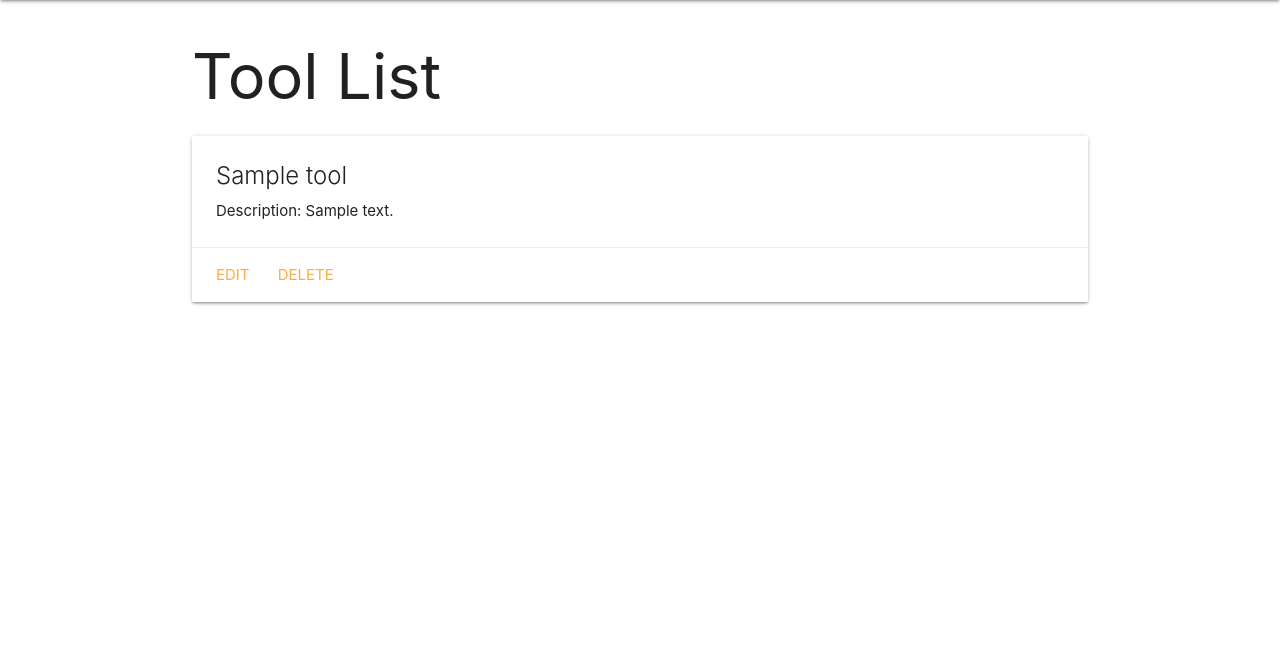
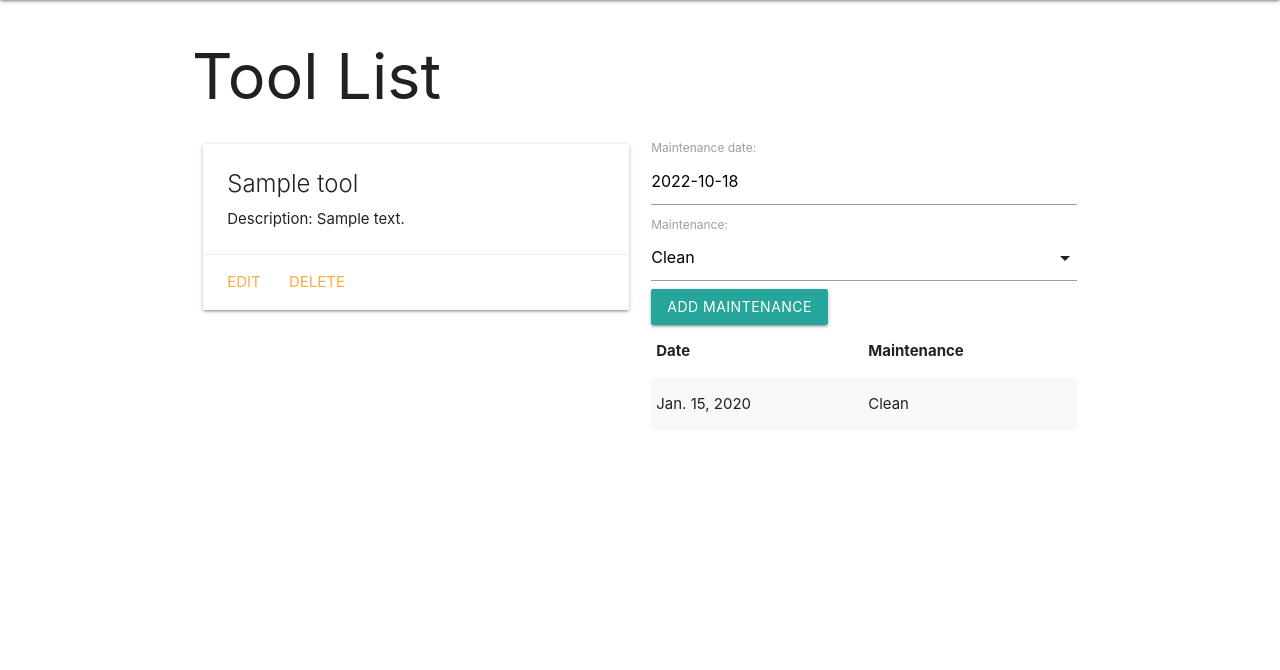
Before and after one commit to npsaunders/toolcollection, a Django app: page /tools/1/ in a window 1280 px wide. Shown: the part 64-734 px from the top of the page. Run offline with Django 4.2, Linux system fonts and the light colour scheme; tables that the repository leaves empty hold one stand-in row (values such as "Sample post").

Commit message:
added one to many model

```diff
--- a/main_app/admin.py
+++ b/main_app/admin.py
@@ -1,5 +1,6 @@
 from django.contrib import admin
 
-from .models import Tool
+from .models import Maintenance, Tool
 
 admin.site.register(Tool)
+admin.site.register(Maintenance)
--- /dev/null
+++ b/main_app/forms.py
@@ -0,0 +1,9 @@
+from django.forms import ModelForm
+
+from .models import Maintenance
+
+
+class MaintenanceForm(ModelForm):
+  class Meta:
+    model = Maintenance
+    fields = ['date', 'maintenance']
--- a/main_app/models.py
+++ b/main_app/models.py
@@ -1,5 +1,11 @@
 from django.db import models
 from django.urls import reverse
+
+PM = (
+  ("C", "Clean"),
+  ("R", "Replace worn parts"),
+  ("F", "Full tear-down")
+)
 
 
 class Tool(models.Model):
@@ -11,3 +17,17 @@ class Tool(models.Model):
 
   def get_absolute_url(self):
     return reverse("detail", kwargs={"tool_id": self.id})
+
+
+class Maintenance(models.Model):
+  date = models.DateField("maintenance date")
+  maintenance = models.CharField(max_length=1, choices=PM, default=PM[0][0])
+
+  tool = models.ForeignKey(Tool, on_delete=models.CASCADE)
+
+  def __str__(self):
+    return f"{self.get_maintenance_display()} on {self.date}"
+
+
+class Meta:
+  ordering = ["-date"]
--- a/main_app/templates/base.html
+++ b/main_app/templates/base.html
@@ -10,6 +10,8 @@
       rel="stylesheet"
       href="https://cdnjs.cloudflare.com/ajax/libs/materialize/1.0.0/css/materialize.min.css"
     />
+    <script src="https://cdnjs.cloudflare.com/ajax/libs/materialize/1.0.0/js/materialize.min.js"></script>
+
     <link rel="stylesheet" type="text/css" href="{% static 'css/style.css' %}" />
   </head>
   <body>
--- a/main_app/templates/main_app/tool_form.html
+++ b/main_app/templates/main_app/tool_form.html
@@ -3,7 +3,7 @@
 {% if object %}
 <h1>Edit <span class="teal-text">{{ object.name }}</span><h1>
   {% else %}
-  <h1>Add Cat</h1>
+  <h1>Add Tool</h1>
   {% endif %}
 <form action="" method="POST">
  {% csrf_token %}
--- a/main_app/templates/tools/detail.html
+++ b/main_app/templates/tools/detail.html
@@ -2,6 +2,8 @@
 
 <h1>Tool List</h1>
 
+<div class="row">
+  <div class="col s6">
     <div class="card">
       <div class="card-content">
         <span class="card-title">{{ tool.name }}</span>
@@ -12,4 +14,41 @@
         <a href="{% url 'tools_delete' tool.id %}">Delete</a>
       </div>
     </div>
-{% endblock%}
+  </div>
+  <div class="col s6">
+<form action="{% url 'add_maintenance' tool.id %}" method="POST">
+    {% csrf_token %} {{ maintenance_form.as_p }}
+    <input type="submit" class="btn" value="Add Maintenance" />
+  </form>
+    <table class="striped">
+      <thead>
+        <tr>
+          <th>Date</th>
+          <th>Maintenance</th>
+        </tr>
+      </thead>
+      <tbody>
+        {% for maintenance in tool.maintenance_set.all %}
+        <tr>
+          <td>{{maintenance.date}}</td>
+          <td>{{maintenance.get_maintenance_display}}</td>
+        </tr>
+        {% endfor %}
+      </tbody>
+    </table>
+  </div>
+</div>
+<script>
+    var dateEl = document.getElementById('id_date');
+    M.Datepicker.init(dateEl, {
+    format: 'yyyy-mm-dd',
+    defaultDate: new Date(),
+    setDefaultDate: true,
+    autoClose: true
+  });
+  var selectEl = document.getElementById('id_maintenance');
+  M.FormSelect.init(selectEl);
+
+</script>
+
+{% endblock %}
--- a/main_app/urls.py
+++ b/main_app/urls.py
@@ -10,4 +10,5 @@ urlpatterns = [
   path('tools/create/',views.ToolCreate.as_view(),name = 'tools_create'),
   path('tools/<int:pk>/update/', views.ToolUpdate.as_view(), name='tools_update'),
   path('tools/<int:pk>/delete/', views.ToolDelete.as_view(), name='tools_delete'),
+  path('tools/<int:tool_id>/add_maintenance/', views.add_maintenance, name='add_maintenance'),
 ]
--- a/main_app/views.py
+++ b/main_app/views.py
@@ -1,7 +1,7 @@
-from django.http import HttpResponse
-from django.shortcuts import render
+from django.shortcuts import redirect, render
 from django.views.generic.edit import CreateView, DeleteView, UpdateView
 
+from .forms import MaintenanceForm
 from .models import Tool
 
 
@@ -18,7 +18,22 @@ def tools_index(request):
 
 def tools_detail(request, tool_id):
     tool = Tool.objects.get(id=tool_id)
-    return render(request, 'tools/detail.html', {"tool" : tool})
+    maintenance_form = MaintenanceForm()
+    return render(request, 'tools/detail.html', {
+        "tool" : tool,
+        'maintenance_form':maintenance_form
+        })
+
+def add_maintenance(request, tool_id):
+    form = MaintenanceForm(request.POST)
+    # validate the form
+    if form.is_valid():
+    # don't save the form to the db until it
+    # has the cat_id assigned
+        new_maintenance = form.save(commit=False)
+        new_maintenance.tool_id = tool_id
+        new_maintenance.save()
+    return redirect('detail', tool_id = tool_id)
 
 class ToolCreate(CreateView):
     model = Tool
```
Also changed, not shown: main_app/migrations/0002_maintenance.py (added), main_app/migrations/0003_rename_pm_maintenance_maintenance_and_more.py (added), main_app/migrations/0004_rename_tools_maintenance_tool.py (added). Lines whose indentation alone changed are shown as unchanged.
